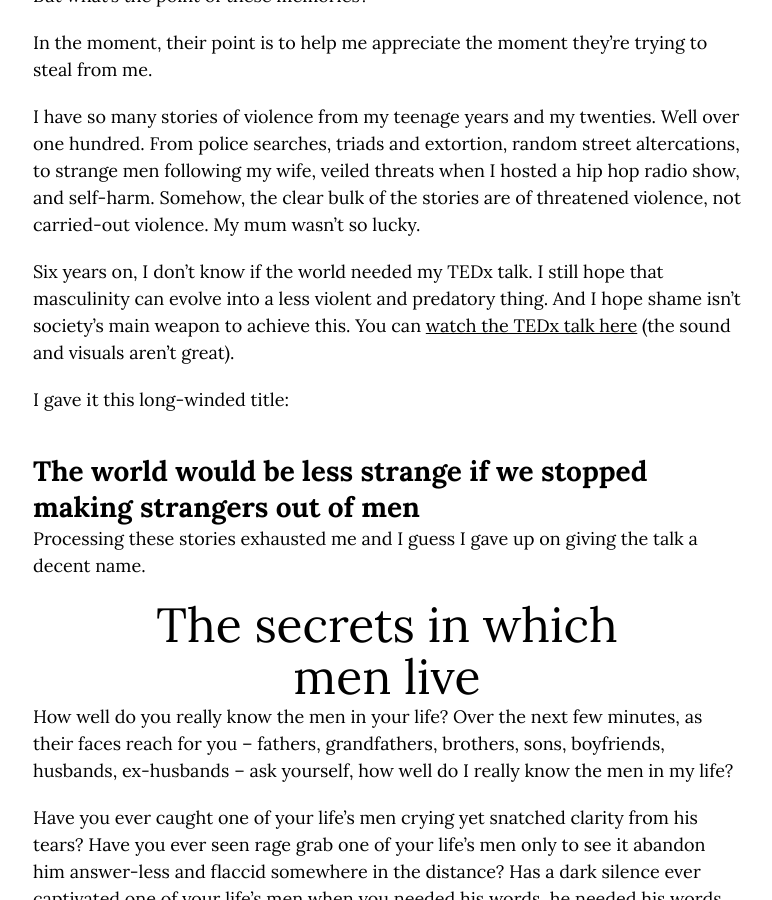
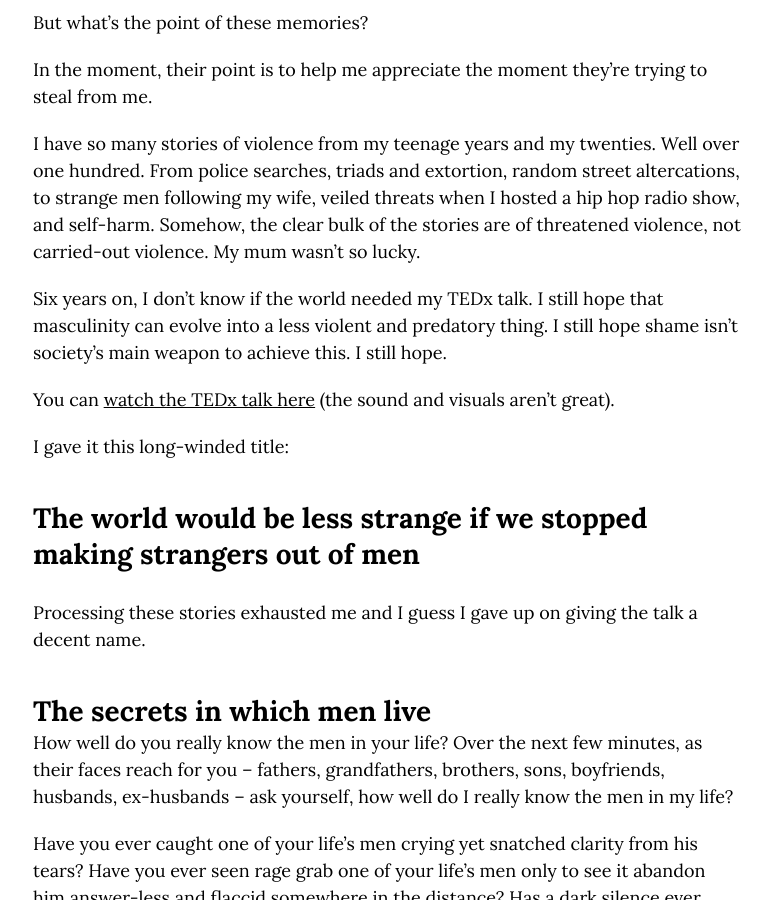
Before and after one commit to markhpollard/markhpollard.github.io, a Jekyll site: the page built from _posts/2019-02-08-this-time-i-did-a-tedx-talk-about-men.markdown, in a window 1280 px wide and 900 px high, scrolled down 1502 px. Shown: the whole window, without its empty margins (253-1025 px from the left). Built offline with Jekyll 4.4.1, drawn with Linux system fonts in a browser that asks for light colours; nearby versions of some CDN libraries.

Commit message:
Updated This Time I Did A Tedx Talk About Men

```diff
--- a/_posts/2019-02-08-this-time-i-did-a-tedx-talk-about-men.markdown
+++ b/_posts/2019-02-08-this-time-i-did-a-tedx-talk-about-men.markdown
@@ -16,7 +16,7 @@ summary: Can a TEDx talk cure you?
 
 ## So, I did this TEDx talk in 2012
 
-In September 2012, I did a TEDx talk in Hackensack, New Jersey. At the time, I hoped it would cure me of twenty five years of sadness and a family shredded into pieces. I thought if I could cure these things then I’d solve myself. A new me could emerge. My talk did not succeed at this. And perhaps that was its lesson to me.
+<br>In September 2012, I did a TEDx talk in Hackensack, New Jersey. At the time, I hoped it would cure me of twenty five years of sadness and a family shredded into pieces. I thought if I could cure these things then I’d solve myself. A new me could emerge. My talk did not succeed at this. And perhaps that was its lesson to me.
 
 Writers and public speakers do what they do to fulfil personal needs. The needs are a cocktail of status, connection, creativity, release, and hope. But why talk about private family problems in public? To change the world? Because my story is more important than someone else’s? To seek revenge? Revenge against whom? To get attention? To show I was special? Why would anyone want attention for this story? Surely, there’s a cost in telling this story. Or did I tell it because I thought I was privileged enough to not pay the cost? Or is this story an attempt at self-destruction?
 
@@ -28,18 +28,19 @@ But what’s the point of these memories?
 
 In the moment, their point is to help me appreciate the moment they’re trying to steal from me.
 
-I have so many stories of violence from my teenage years and my twenties. Well over one hundred. From police searches, triads and extortion, random street altercations, to strange men following my wife, veiled threats when I hosted a hip hop radio show, and self-harm. Somehow, the clear bulk of the stories are of threatened violence, not carried-out violence. My mum wasn’t so lucky.
+I have so many stories of violence from my teenage years and my twenties. Well over one hundred. From police searches, triads and extortion, random street altercations, to strange men following my wife, veiled threats when I hosted a hip hop radio show, and self-harm. Somehow, the clear bulk of the stories are of threatened violence, not carried-out violence.  My mum wasn’t so lucky.
 
-Six years on, I don’t know if the world needed my TEDx talk. I still hope that masculinity can evolve into a less violent and predatory thing. And I hope shame isn’t society’s main weapon to achieve this.
+Six years on, I don’t know if the world needed my TEDx talk. I still hope that masculinity can evolve into a less violent and predatory thing. I still hope shame isn’t society’s main weapon to achieve this. I still hope.
+
 You can [watch the TEDx talk here](https://www.youtube.com/watch?v=ILCYk-gSk-I) (the sound and visuals aren’t great).
 
 I gave it this long-winded title:
 
 ## The world would be less strange if we stopped making strangers out of men
 
-Processing these stories exhausted me and I guess I gave up on giving the talk a decent name.
+<br>Processing these stories exhausted me and I guess I gave up on giving the talk a decent name.
 
-### The secrets in which men live
+## The secrets in which men live
 
 How well do you really know the men in your life? Over the next few minutes, as their faces reach for you – fathers, grandfathers, brothers, sons, boyfriends, husbands, ex-husbands – ask yourself, how well do I really know the men in my life?
 
@@ -51,7 +52,7 @@ So, I ask you, how well do you really know the men in your life? And if you can
 
 Today I want to share with you secrets in which I grew up. These secrets aren’t abnormal in the happening, just in the telling. I’m ready to shed this second skin if only to encourage more men to tell their stories and so you can point to one of your life’s men and say, “Look, you’re not alone. Now, let me in.”
 
-### The empty house, the book and the disappearance
+**The empty house, the book and the disappearance**
 
 In the 1980s, I always looked forward to early morning television. I’d get up at 5am and delicately select what to watch from five channels, two of which weren’t even yet awake themselves. Inevitably, I’d land on a show like “Lost in Space” that was really good just because it was on. When the ads appeared, I’d click through the channels to see if any others had sprung to life. Sometimes I’d hang out with the ABC’s station-closed test pattern and then jump back for some wild 1960s futurism. It was a busy few hours as the rest of the house slept.
 
@@ -77,7 +78,7 @@ Ten years after that man handed me that book, and now in my last year of school,
 
 I broke down in front of my school principal the next day – the few tethers holding my family together were popping off one by one and I had no glue, just a blunt weapon.
 
-## Facing it in fits and starts
+**Facing it in fits and starts**
 
 For most of my life, I haven’t known what to do with any of this. I knew how to hide from it – I became a workaholic. I worked in advertising agencies by day and made a music magazine by night. I burned out every single time I published an issue. My childhood 5am television time became my bedtime and my enemy. Slowly, I started to face it – in fits and starts that are a decade old now.
 
@@ -97,7 +98,7 @@ To the men, this is difficult stuff. I made a decision to be in moments that see
 
 When they put my grandfather into palliative care and knocked him out, I decided to spend as much of his last few days with him as possible. I talked to him – or at him – I wrote for him, I massaged his hands and feet. I cuddled him. Every time he exhaled I inhaled. I imagined myself breathing him into me. When the death rattle kicked in, I counted the pauses between breaths, wishing hours for him. In his final minute – my grandmother had just stepped out of the room – he raised his head, opened his eyes, looked at my aunty and at me and then sunk back into his bed. It was one of the most beautiful experiences of my life.
 
-### How to help a man help humankind
+**How to help a man help humankind**
 
 Secrets like these make strangers out of us – they hurt, and, in turn, they make it easier to hurt. However, telling you these secrets is not the hard part. The hard part is doing something about them – something I think about every time I look into the eyes of my wife, my son and my daughter. In trying, I know I’ll fail sometimes. I’m turning a very long corner.
 
@@ -105,7 +106,7 @@ So, as you trawl through the faces of your life’s men, ask yourself again, how
 
 Let them know they’re not alone. Let them know you’ll listen. And don’t slap away an out-held hand. The world can be less strange – you need only two ears to make it happen. And, if you succeed, then this won’t be the end of men, as some people proclaim. But it will be the end of men as we know them because we don’t know them very well.
 
-### The final wish
+**The final wish**
 
 I dressed up for you today – I don’t often wear shirts with collars and buttons. Having worn it to a few weddings, my kids call this particular shirt my “wedding shirt”. When I wear it, they ask me who’s getting married. The thing is, it’s not my “wedding shirt”. I bought it to wear to my grandfather’s funeral, where I was fortunate enough to read a personal, rambling, slightly coherent poem that I wrote to him during those last four days in hospital. I wrote it to the rhythm of a death rattle and the rain, I cobbled it together from messy pages in a notebook, and I read it through tears and splutters to a church full of eyes hoping me on.
 
```
